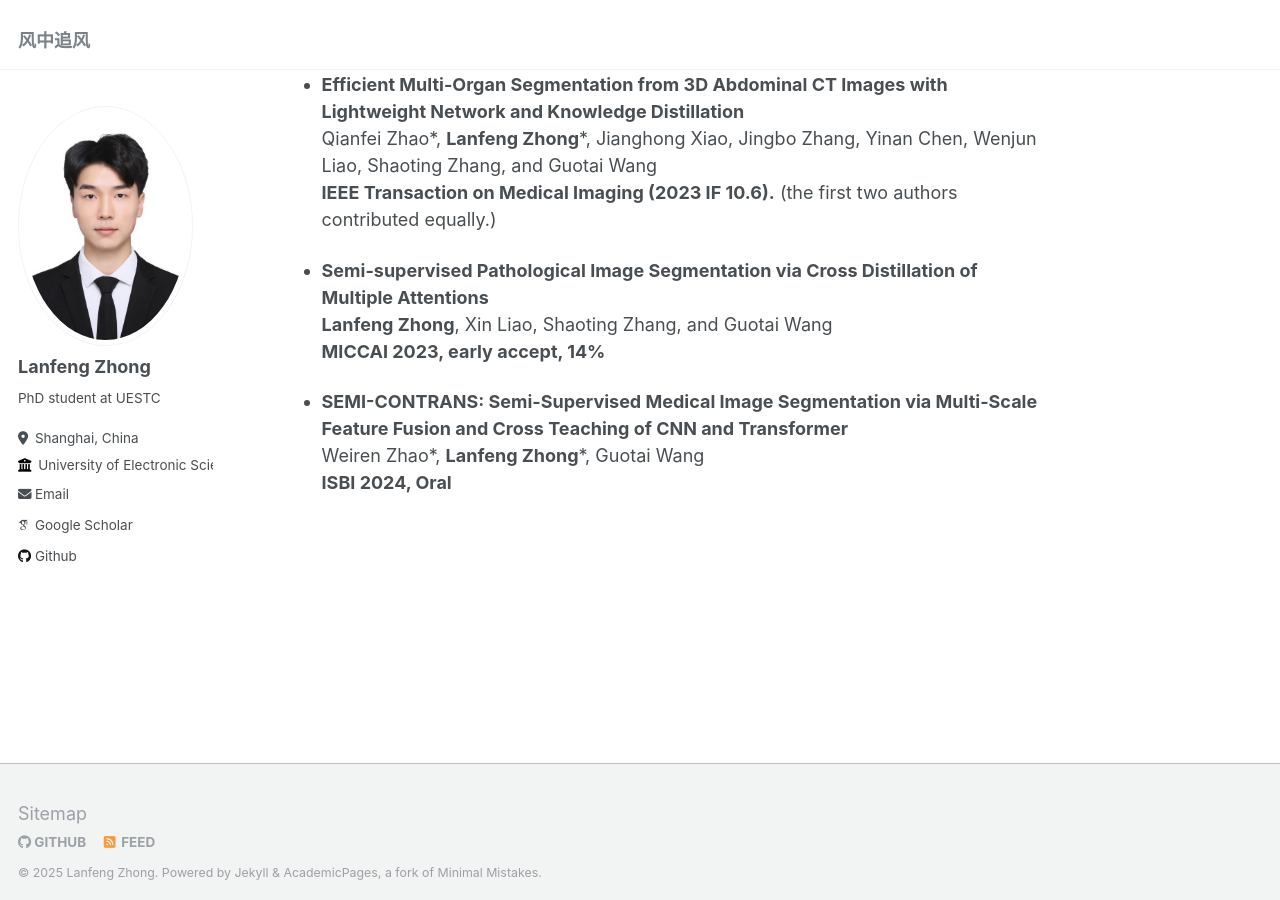
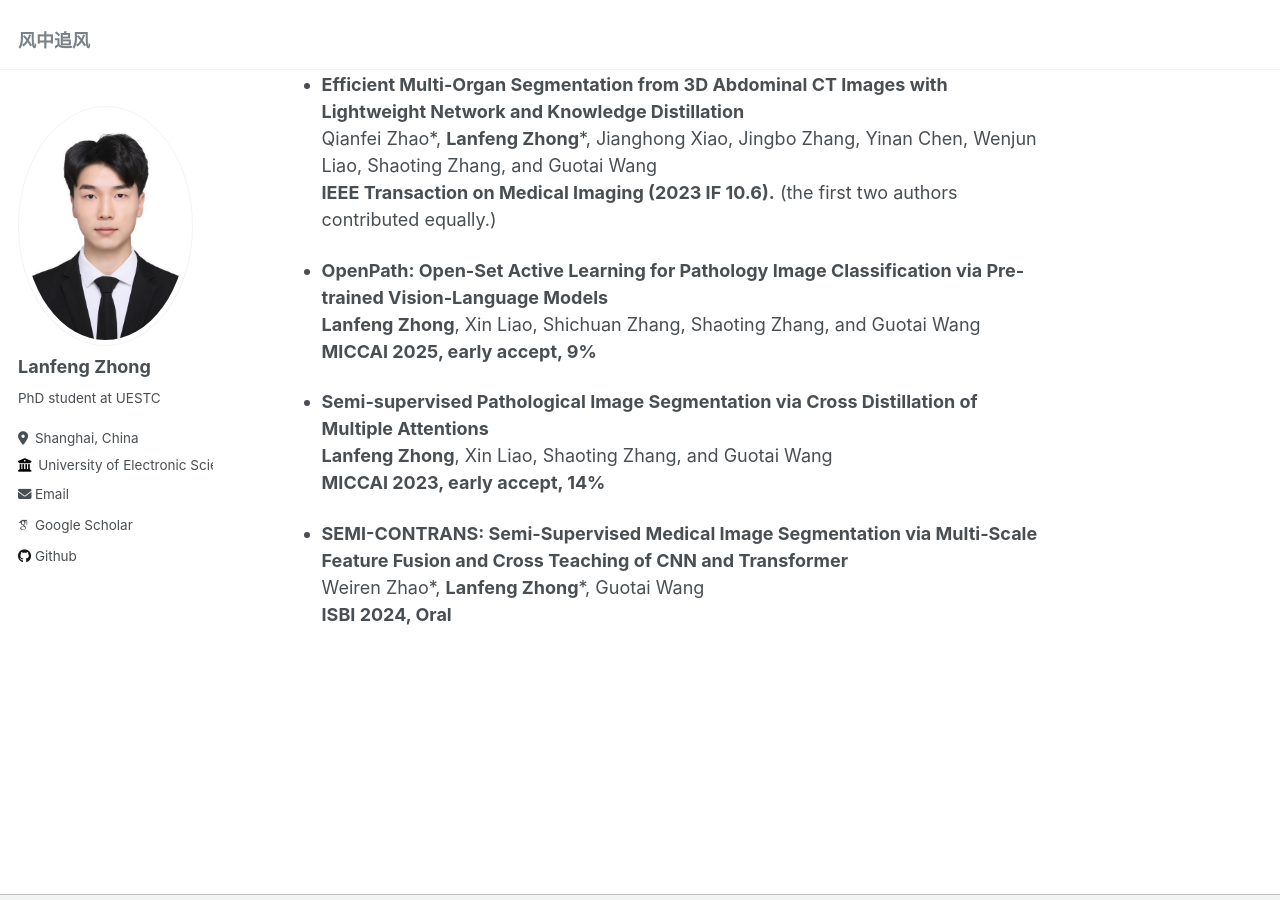
Before and after one commit to lanfz2000/lanfz2000.github.io, a Jekyll site: the page built from _pages/about.md, in a window 1280 px wide and 900 px high, scrolled down 1092 px. Built offline with Jekyll 4.4.1, drawn with Linux system fonts in a browser that asks for light colours; some web fonts are replaced.

Commit message:
Update about.md

```diff
--- a/_pages/about.md
+++ b/_pages/about.md
@@ -38,6 +38,10 @@ About me
 Qianfei Zhao*, **Lanfeng Zhong**\*, Jianghong Xiao, Jingbo Zhang, Yinan Chen, Wenjun Liao, Shaoting Zhang, and Guotai Wang
 **IEEE Transaction on Medical Imaging (2023 IF 10.6).** (the first two authors contributed equally.)
 
+- **OpenPath: Open-Set Active Learning for Pathology Image Classification via Pre-trained Vision-Language Models**
+**Lanfeng Zhong**, Xin Liao, Shichuan Zhang, Shaoting Zhang, and Guotai Wang
+**MICCAI 2025, early accept, 9%**
+
 - **Semi-supervised Pathological Image Segmentation via Cross Distillation of Multiple Attentions**
 **Lanfeng Zhong**, Xin Liao, Shaoting Zhang, and Guotai Wang
 **MICCAI 2023, early accept, 14%**
```
